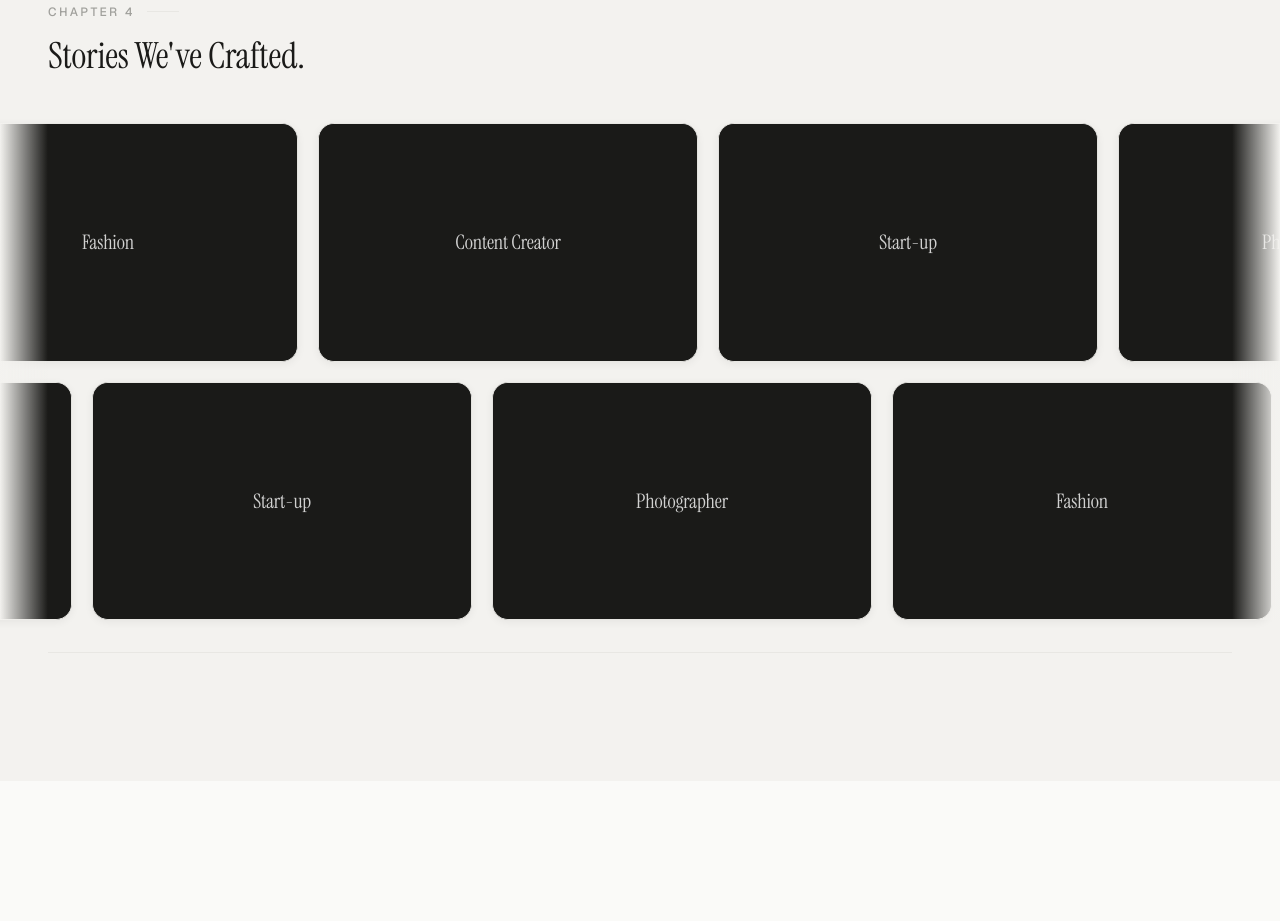
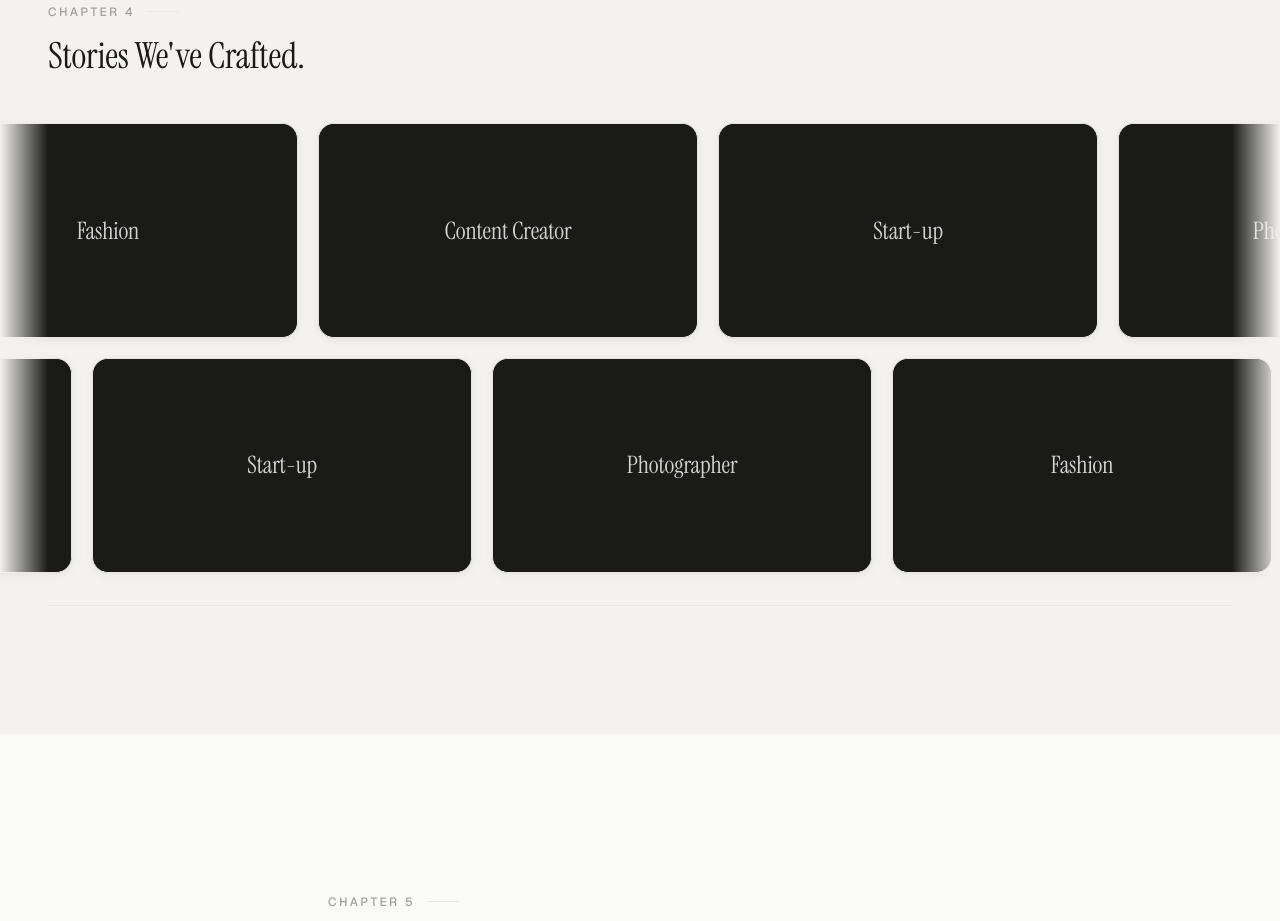
Before and after one commit to WKALAN2007/wkalan, a Next.js app: page / in a window 1280 px wide. Shown: the part 3560-4481 px from the top of the page. Built offline with nearby package versions, Linux system fonts and the light colour scheme.

Commit message:
fix: revert text size, shrink card frame height only

```diff
--- a/03_Engineering_System/site/sections/Chapter5Stories.tsx
+++ b/03_Engineering_System/site/sections/Chapter5Stories.tsx
@@ -274,9 +274,9 @@ function StoryCard({
 
       {(story as any).noBanner ? (
         /* ── Text-only card (no banner) ── */
-        <div className="flex aspect-[16/10] items-center justify-center bg-[#1A1A18]">
+        <div className="flex aspect-[16/9] items-center justify-center bg-[#1A1A18]">
           <motion.h3
-            className="font-heading text-lg sm:text-xl"
+            className="font-heading text-xl sm:text-2xl"
             animate={{
               color: hovered
                 ? isWarm
@@ -297,7 +297,7 @@ function StoryCard({
       ) : (
         /* ── Image banner card ── */
         <motion.div
-          className="relative aspect-[16/10] overflow-hidden bg-[#1A1A18]"
+          className="relative aspect-[16/9] overflow-hidden bg-[#1A1A18]"
           style={{ rotateY, rotateX }}
         >
           <motion.img
@@ -335,7 +335,7 @@ function StoryCard({
 
           <div className="pointer-events-none absolute inset-x-0 bottom-0 z-[3] bg-gradient-to-t from-black/70 via-black/30 to-transparent p-6 pt-16">
             <motion.h3
-              className="font-heading text-lg sm:text-xl"
+              className="font-heading text-xl sm:text-2xl"
               animate={{
                 color: hovered
                   ? isWarm
```
